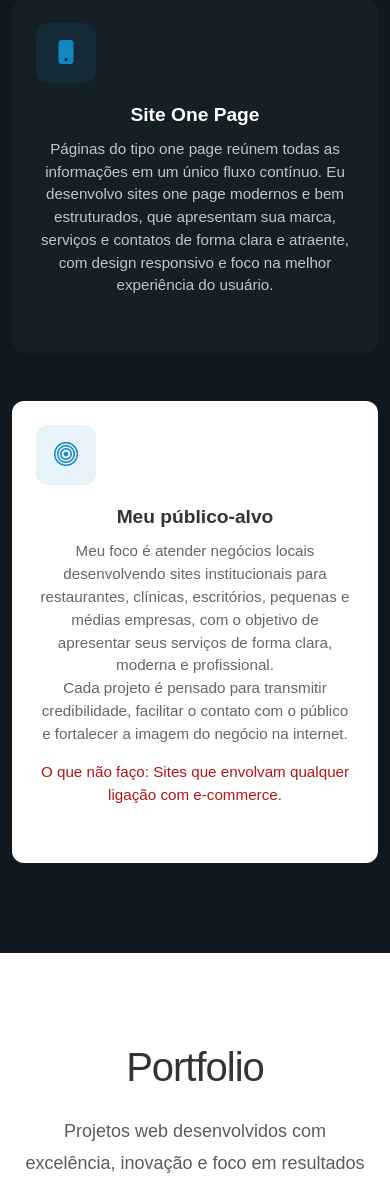
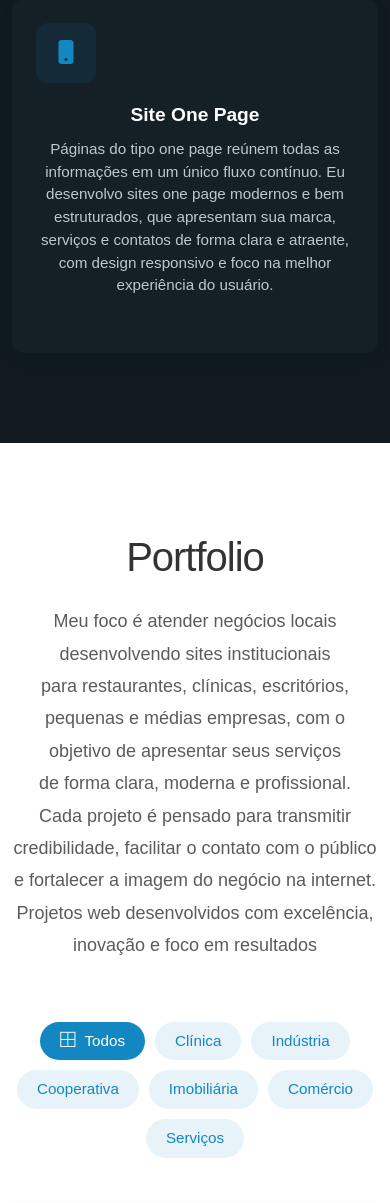
Before and after one commit to oliveirataquari/oliveirataquari.github.io, a PHP site: page / in a window 390 px wide. Shown: the part 5297-6500 px from the top of the page. Run offline with PHP 8.4, Linux system fonts and the light colour scheme; some web fonts are replaced.

Commit message:
drtgtgtgrtg

```diff
--- a/assets/css/main.css
+++ b/assets/css/main.css
@@ -3137,7 +3137,11 @@ a.portfolio-details-link,
 	display:none !important;
 }
 
-
+@media (max-width: 768px) {
+  #portfolio .hide-on-mobile {
+  display:none;
+  }
+}
 
 
 .botao-contato {
--- a/index.html
+++ b/index.html
@@ -346,7 +346,7 @@
           </div><!-- End Service Item -->
 
 
-          <div class="col-md-12" data-aos="fade-up" data-aos-delay="200">
+          <!-- <div class="col-md-12" data-aos="fade-up" data-aos-delay="200">
             <div class="service-item" style="background-color: #fff">
               <div class="service-icon">
                 <i class="bi bi-bullseye"></i>
@@ -361,7 +361,7 @@
                 </a>
               </div>
             </div>
-          </div><!-- End Service Item -->
+          </div> < !-- End Service Item -->
 
 
         </div>
@@ -377,14 +377,14 @@
       <!-- Section Title -->
       <div class="container section-title" data-aos="fade-up">
         <h2>Portfolio</h2>
-        <p>Projetos web desenvolvidos com excelência, inovação e foco em resultados</p>
+        <p>Meu foco é atender negócios locais desenvolvendo sites institucionais para restaurantes, clínicas, escritórios, pequenas e médias empresas, com o objetivo de apresentar seus serviços de forma clara, moderna e profissional.<br />Cada projeto é pensado para transmitir credibilidade, facilitar o contato com o público e fortalecer a imagem do negócio na internet. Projetos web desenvolvidos com excelência, inovação e foco em resultados</p>
       </div><!-- End Section Title -->
 
       <div class="container" data-aos="fade-up" data-aos-delay="100">
 
         <div class="isotope-layout" data-default-filter="*" data-layout="fitRows" data-sort="original-order">
           <ul class="portfolio-filters isotope-filters" data-aos="fade-up" data-aos-delay="200">
-            <li data-filter="*" class="filter-active">Todos</li>
+            <li data-filter="*" class="filter-active"><i class="bi bi-border-all" style="margin-right: 5px;"></i> Todos</li>
             <li data-filter=".filter-clinica">Clínica</li>
             <li data-filter=".filter-industria">Indústria</li>
             <li data-filter=".filter-cooperativa">Cooperativa</li>
@@ -612,7 +612,7 @@
             </div>
 
             <!-- RH Masters -->
-            <div class="col-lg-4 col-md-6 portfolio-item isotope-item filter-servicos">
+            <div class="col-lg-4 col-md-6 portfolio-item isotope-item filter-servicos hide-on-mobile">
               <div class="portfolio-card">
                 <div class="portfolio-img">
                   <img src="assets/img/portfolio/port-rhmaster-1.jpg" alt="Portfolio Item" class="img-fluid">
```
